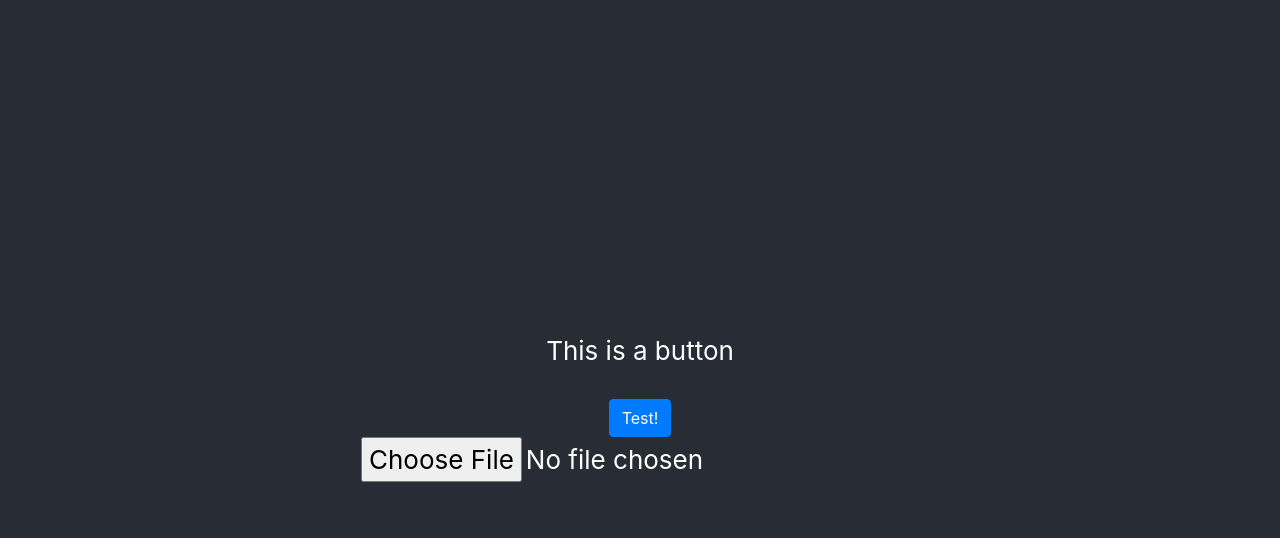
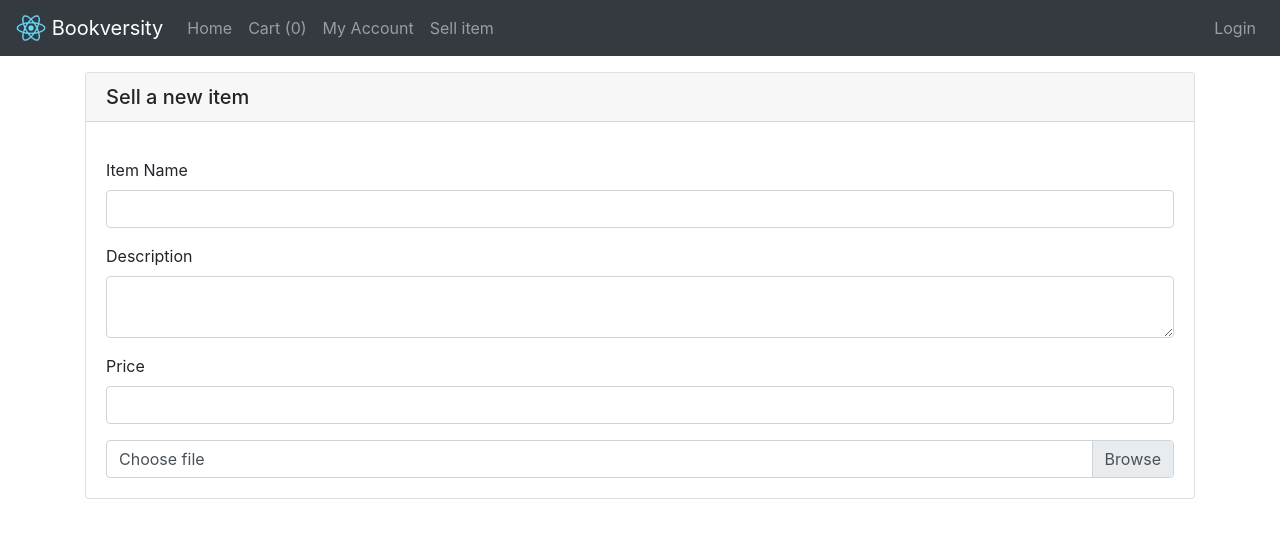
Before and after one commit to marknzl/bookversity-frontend, a React (Create React App) app: page /sellitem in a window 1280 px wide. Shown: the top 538 px of the page. Built offline with nearby package versions, Linux system fonts and the light colour scheme.

Commit message:
Added layout of item selling page

```diff
--- a/package.json
+++ b/package.json
@@ -11,6 +11,7 @@
     "@types/react": "^16.9.49",
     "@types/react-dom": "^16.9.8",
     "@types/react-router": "^5.1.8",
+    "@types/react-router-dom": "^5.1.5",
     "bootstrap": "^4.5.2",
     "react": "^16.13.1",
     "react-bootstrap": "^1.3.0",
--- a/src/App.tsx
+++ b/src/App.tsx
@@ -1,22 +1,36 @@
 import React from 'react';
-import logo from './logo.svg';
-import './App.css';
 import 'bootstrap/dist/css/bootstrap.min.css';
-import Button from 'react-bootstrap/Button';
-import Alert from 'react-bootstrap/Alert';
+import MyNavbar from './components/MyNavbar';
+import { BrowserRouter as Router, Switch, Route } from 'react-router-dom';
+import HomePage from './components/HomePage';
+import Cart from './components/Cart';
+import MyAccount from './components/MyAccount';
+import ViewItem from './components/ViewItem';
+import SellItem from './components/SellItem';
 
 function App() {
   return (
-    <div className="App">
-      <header className="App-header">
-        <Alert>This is a button</Alert>
-        <Button>Test!</Button>
+    <Router>
+      <div>
+          <MyNavbar />
+          <Switch>
+            <Route path="/" exact component={HomePage} />
+            <Route path="/cart" component={Cart} />
+            <Route path="/myaccount" component={MyAccount}></Route>
+            <Route path="/item/:id" component={ViewItem}></Route>
+            <Route path="/sellitem" component={SellItem}></Route>
+          </Switch>
 
-        <form>
-          <input type="file" accept="image/*"></input>
-        </form>
-      </header>
-    </div>
+
+
+          {/* <Alert variant="success">This is a button</Alert>
+          <Button>Test!</Button> */}
+
+          {/* <form>
+            <input type="file" accept="image/*"></input>
+          </form> */}
+      </div>
+    </Router>
   );
 }
 
--- /dev/null
+++ b/src/components/Cart.tsx
@@ -0,0 +1,11 @@
+import React, { useState, useEffect } from 'react';
+
+function Cart() {
+    return (
+        <div>
+            This the cart fam
+        </div>
+    )
+}
+
+export default Cart;
--- /dev/null
+++ b/src/components/HomePage.tsx
@@ -0,0 +1,53 @@
+import React, { useState, useEffect } from 'react';
+import 'bootstrap/dist/css/bootstrap.min.css';
+import Container from 'react-bootstrap/Container';
+import Row from 'react-bootstrap/Row';
+import Col from 'react-bootstrap/Col';
+import IHomePageItems from '../shared/IHomePageItems';
+
+function HomePage() {
+    useEffect(() => {
+        fetchItems();
+    }, []);
+
+    const [items, setItems] = useState<IHomePageItems>({
+        loading: true,
+        data: null,
+        error: false
+    });
+
+    const fetchItems = async () => {
+        const fItems = await fetch(
+            "https://bookversity-backend.azurewebsites.net/Item/Latest10"
+        );
+
+        const allItems = await fItems.json();
+        setItems({
+            loading: false,
+            data: allItems,
+            error: false
+        });
+    }
+
+    if (items.loading) {
+        return (
+            <div>
+                <Container>
+                    <Row>
+                        <Col>
+                            <p>Loading items..</p>
+                        </Col>
+                    </Row>
+                </Container>
+            </div>
+        )
+    } else {
+        return (
+            <div>
+                Loaded!
+            </div>
+        )
+    }
+}
+
+export default HomePage;
--- /dev/null
+++ b/src/components/MyAccount.tsx
@@ -0,0 +1,11 @@
+import React, { useState, useEffect } from 'react';
+
+function MyAccount() {
+    return (
+        <div>
+            Account content goes here...
+        </div>
+    )
+}
+
+export default MyAccount;
--- /dev/null
+++ b/src/components/MyNavbar.tsx
@@ -0,0 +1,42 @@
+import React from 'react';
+import Navbar from 'react-bootstrap/Navbar';
+import Nav from 'react-bootstrap/Nav';
+import { Link } from 'react-router-dom';
+
+function MyNavbar() {
+    let cartCount = Number(localStorage.getItem("cartCount"));
+    let token = localStorage.getItem("token");
+
+    cartCount == null ? cartCount = 0 : cartCount = cartCount;
+
+    return (
+        <div>
+            <Navbar collapseOnSelect expand="lg" bg="dark" variant="dark">
+                <Navbar.Brand href="/">
+                   <img
+                        alt=""
+                        src="logo192.png"
+                        width="30"
+                        height="30"
+                        className="d-inline-block align-top"
+                     />{' '}
+                     Bookversity
+                </Navbar.Brand>
+                <Navbar.Toggle aria-controls="responsive-navbar-nav" />
+                <Navbar.Collapse id="responsive-navbar-nav">
+                    <Nav className="mr-auto">
+                    <Nav.Link as={Link} to="/">Home</Nav.Link>
+                    <Nav.Link as={Link} to="/cart">Cart ({cartCount})</Nav.Link>
+                    <Nav.Link as={Link} to="/myaccount">My Account</Nav.Link>
+                    <Nav.Link as={Link} to="/sellitem">Sell item</Nav.Link>
+                    </Nav>
+                    <Nav>
+                        <Nav.Link href="login">Login</Nav.Link>
+                    </Nav>
+                </Navbar.Collapse>
+            </Navbar>
+        </div>
+    )
+}
+
+export default MyNavbar;
--- /dev/null
+++ b/src/components/SellItem.tsx
@@ -0,0 +1,43 @@
+import React from 'react';
+import 'bootstrap/dist/css/bootstrap.min.css';
+import Container from 'react-bootstrap/Container';
+import Row from 'react-bootstrap/Row';
+import Col from 'react-bootstrap/Col';
+
+function SellItem() {
+    return (
+        <div>
+            <Container>
+                <Row>
+                    <Col>
+                    <div className="card mt-3">
+                        <h5 className="card-header">Sell a new item</h5>
+                        <div className="card-body">
+                        <form className="mt-3">
+                            <div className="form-group">
+                                <label>Item Name</label>
+                                <input type="email" className="form-control" required></input>
+                            </div>
+                            <div className="form-group">
+                                <label>Description</label>
+                                <textarea className="form-control" required></textarea>
+                            </div>
+                            <div className="form-group">
+                                <label>Price</label>
+                                <input type="number" className="form-control" min="0.00" required></input>
+                            </div>
+                            <div className="custom-file">
+                                <input type="file" className="custom-file-input" accept="image/*"></input>
+                                <label className="custom-file-label">Choose file</label>
+                            </div>
+                        </form>
+                        </div>
+                    </div>
+                    </Col>
+                </Row>
+            </Container>
+        </div>
+    )
+}
+
+export default SellItem;
--- /dev/null
+++ b/src/components/ViewItem.tsx
@@ -0,0 +1,20 @@
+import React from 'react';
+import {
+    BrowserRouter as Router,
+    Switch,
+    Route,
+    Link,
+    useParams
+  } from "react-router-dom";
+
+function ViewItem() {
+    let { id } = useParams();
+
+    return (
+        <div>
+            {id}
+        </div>
+    )
+}
+
+export default ViewItem;
--- /dev/null
+++ b/src/shared/IHomePageItems.tsx
@@ -0,0 +1,7 @@
+interface IHomePageItems {
+    loading: boolean;
+    data: any;
+    error: boolean;
+}
+
+export default IHomePageItems;
```
Also changed, not shown: src/components/ItemCard.tsx (added, +7 -0 lines), 1 other file (tests, documents, lock files or other folders).
